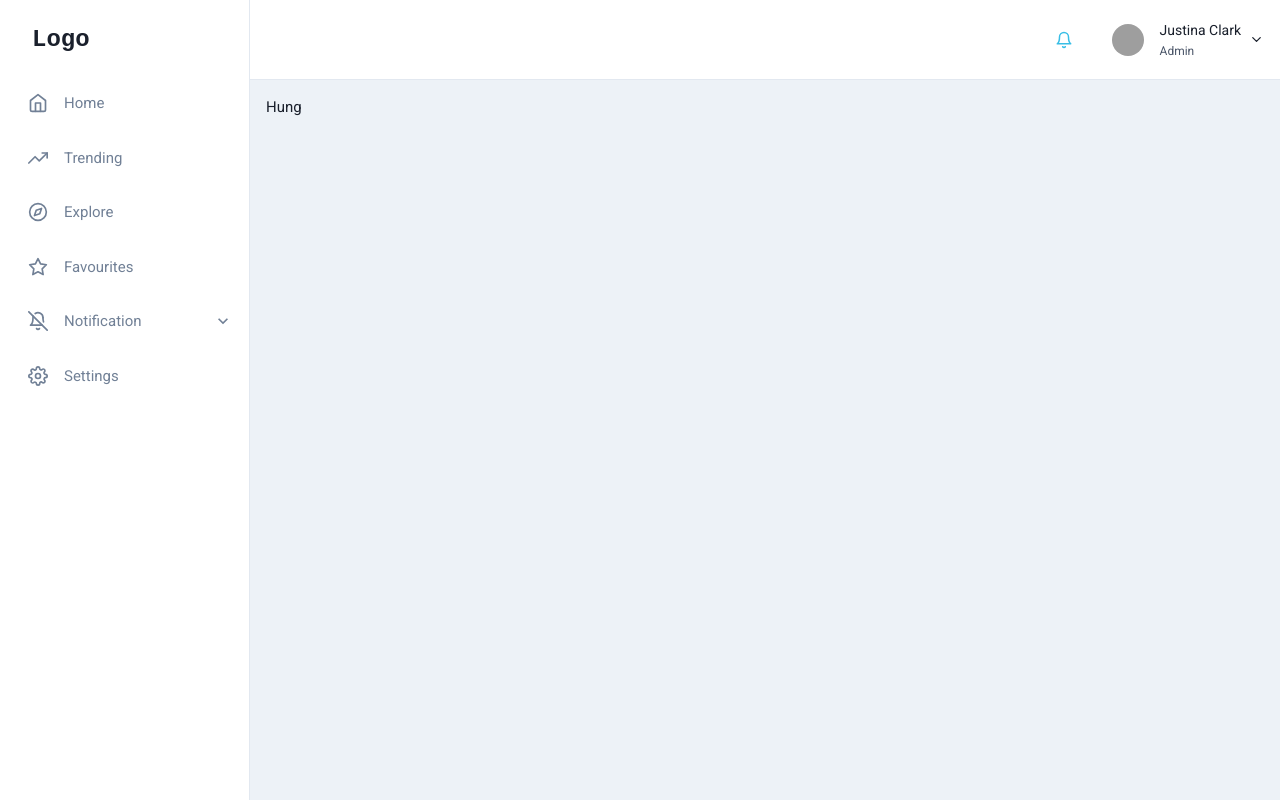
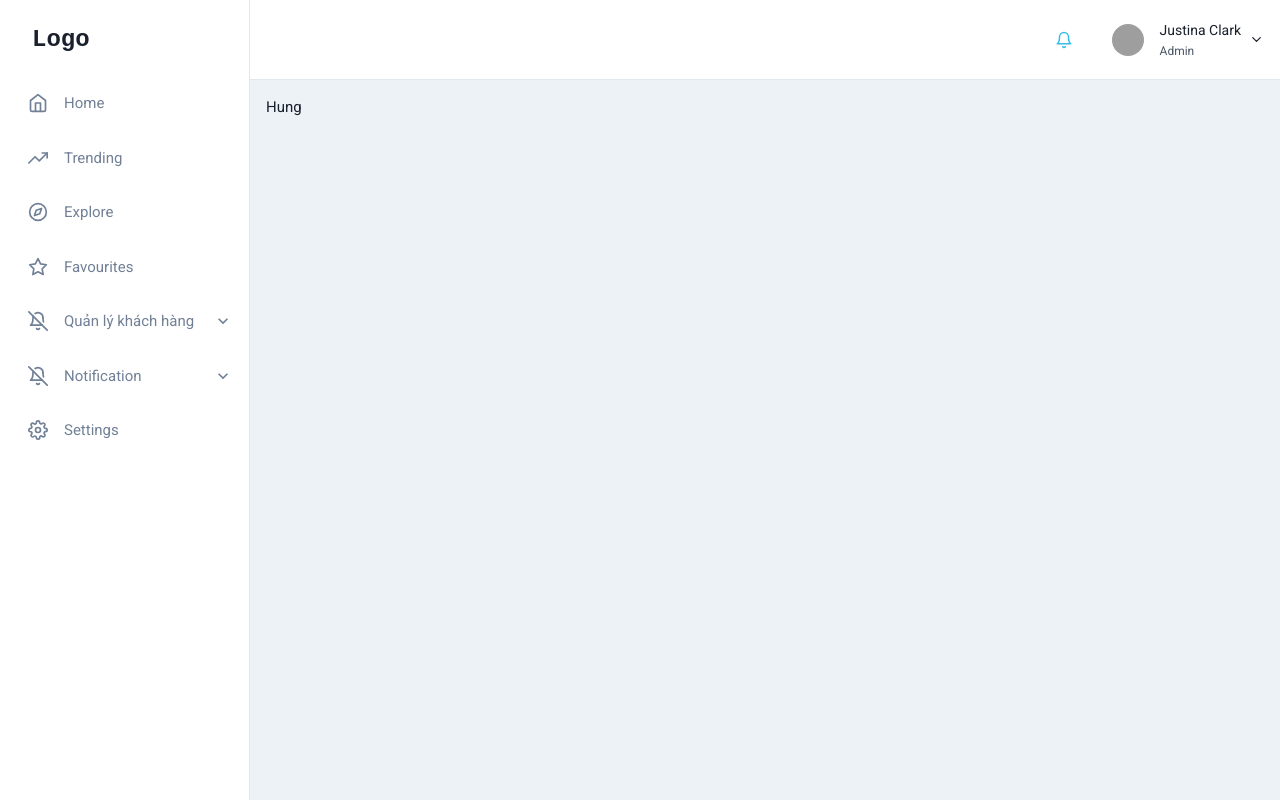
Before and after one commit to hungnguyen2809/base-web-chakra, a React (Create React App) app: page / in a window 1280 px wide. Built offline with nearby package versions, Linux system fonts and the light colour scheme; grey boxes are pictures that could not be loaded.

Commit message:
update layout

```diff
--- a/src/layouts/PrivateLayout/AppHeader/index.tsx
+++ b/src/layouts/PrivateLayout/AppHeader/index.tsx
@@ -14,7 +14,7 @@ import {
   useColorModeValue,
   VStack,
 } from '@chakra-ui/react';
-import React from 'react';
+import React, { memo } from 'react';
 import { FiBell, FiChevronDown, FiMenu } from 'react-icons/fi';
 
 interface AppHeaderProps extends FlexProps {
@@ -87,4 +87,4 @@ const AppHeader: React.FC<AppHeaderProps> = ({ onOpen, navWidth, ...rest }) => {
   );
 };
 
-export default AppHeader;
+export default memo(AppHeader);
--- a/src/layouts/PrivateLayout/AppSidebar/index.tsx
+++ b/src/layouts/PrivateLayout/AppSidebar/index.tsx
@@ -1,6 +1,6 @@
 import { Drawer, DrawerContent } from '@chakra-ui/react';
 import { NavLinkItem } from 'layouts/helper';
-import React from 'react';
+import React, { memo } from 'react';
 import {
   FiBellOff,
   FiBookOpen,
@@ -25,6 +25,28 @@ const LinkItems: Array<NavLinkItem> = [
   { name: 'Explore', icon: FiCompass, key: '/explore' },
   { name: 'Favourites', icon: FiStar, key: '/Favourites' },
   {
+    name: 'Quản lý khách hàng',
+    key: '/customer',
+    icon: FiBellOff,
+    items: [
+      {
+        name: 'Quản lý khách hàng tại bưu cục',
+        icon: FiTrendingUp,
+        key: '/customer/red/trending',
+      },
+      {
+        name: 'Xếp hạng khách hàng',
+        icon: FiCompass,
+        key: '/customer/red/explore',
+      },
+      {
+        name: 'Tra cứu khách hàng',
+        icon: FiCompass,
+        key: '/customer/red/customer',
+      },
+    ],
+  },
+  {
     name: 'Notification',
     key: '/notification',
     icon: FiBellOff,
@@ -35,14 +57,19 @@ const LinkItems: Array<NavLinkItem> = [
         key: '/notification/red',
         items: [
           {
-            name: 'Trending',
+            name: 'Quản lý khách hàng tại bưu cục',
             icon: FiTrendingUp,
             key: '/notification/red/trending',
           },
           {
-            name: 'Explore',
+            name: 'Xếp hạng khách hàng',
             icon: FiCompass,
             key: '/notification/red/explore',
+          },
+          {
+            name: 'Tra cứu khách hàng',
+            icon: FiCompass,
+            key: '/notification/red/customer',
           },
         ],
       },
@@ -89,4 +116,4 @@ const AppSidebar: React.FC<AppSidebarProps> = ({ isOpen, navWidth, onClose }) =>
   );
 };
 
-export default AppSidebar;
+export default memo(AppSidebar);
```
